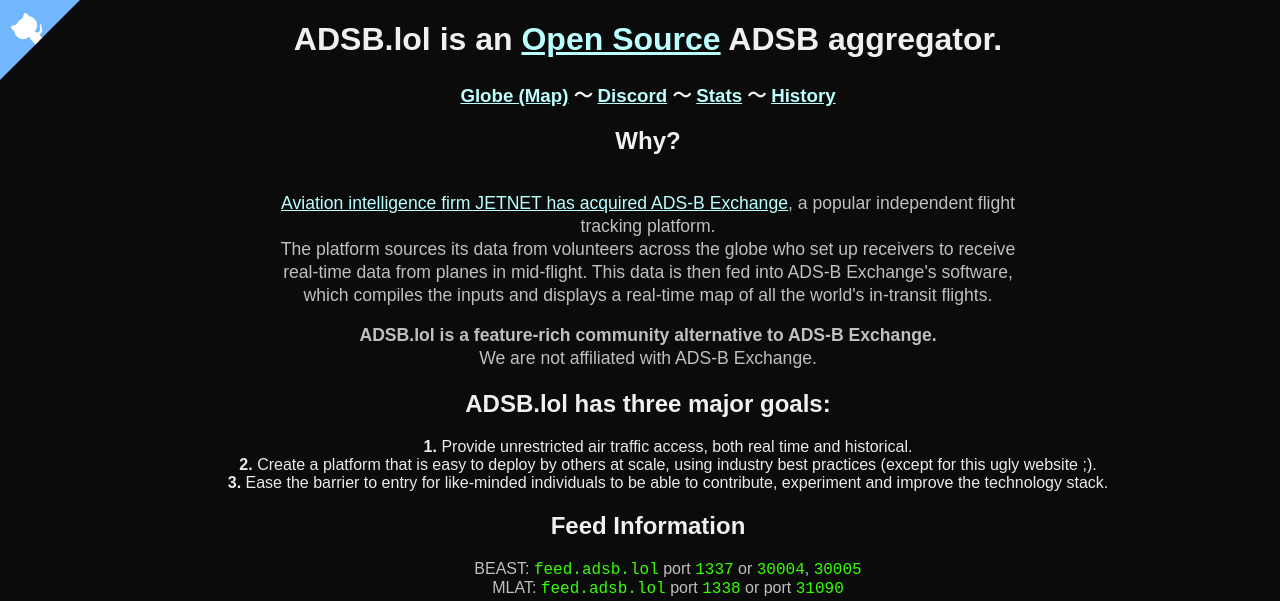
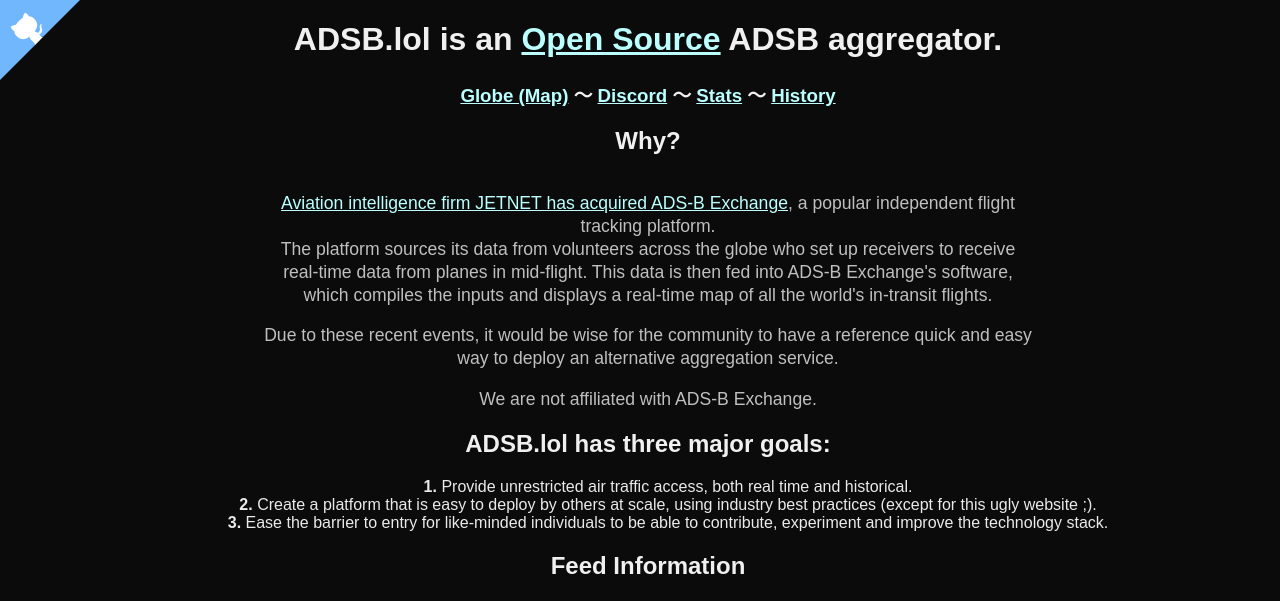
Before and after one commit to adsblol/api, a Python web app: template templates/index.html in a window 1280 px wide. Shown: the top 601 px of the page. Run offline with Jinja, Linux system fonts and the light colour scheme; the template is opened without the code that fills it, so the values that code supplies are empty.

Commit message:
Update index.html

```diff
--- a/templates/index.html
+++ b/templates/index.html
@@ -78,8 +78,8 @@
         <h2>Why?</h2>
             <p><a href="https://www.wired.com/story/ads-b-exchange-jetnet-sale/">Aviation intelligence firm JETNET has acquired ADS-B Exchange</a>, a popular independent flight tracking platform.<br>
                 The platform sources its data from volunteers across the globe who set up receivers to receive real-time data from planes in mid-flight. This data is then fed into ADS-B Exchange's software, which compiles the inputs and displays a real-time map of all the world's in-transit flights.</p>
-            <p><b>ADSB.lol is a feature-rich community alternative to ADS-B Exchange.</b><br>
-                We are not affiliated with ADS-B Exchange.</p>
+            <p>Due to these recent events, it would be wise for the community to have a reference quick and easy way to deploy an alternative aggregation service.</p>
+            <p>We are not affiliated with ADS-B Exchange.</p>
         <h2>ADSB.lol has three major goals:</h2>
         <ul style="color: #eaeaea">
             <li style="color: #eaeaea"><b>1. </b>Provide unrestricted air traffic access, both real time and historical.</li>
```
